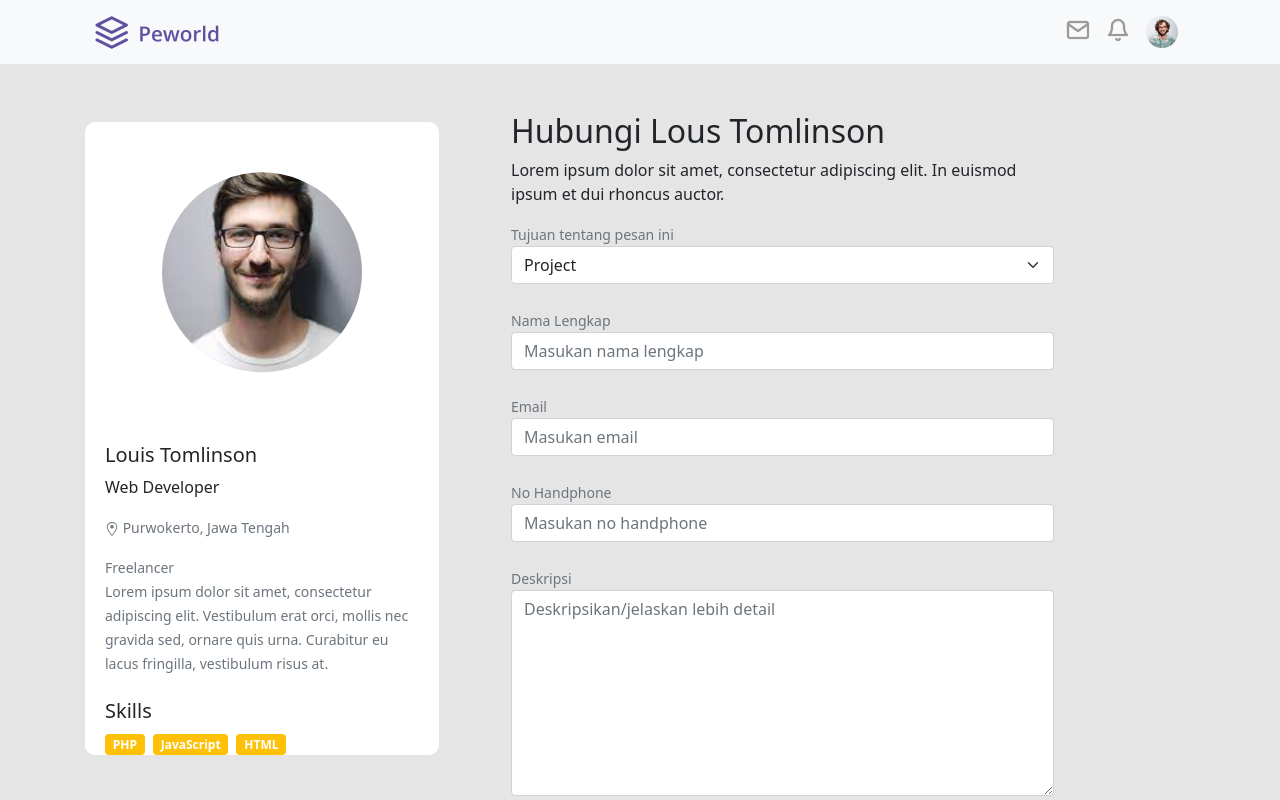
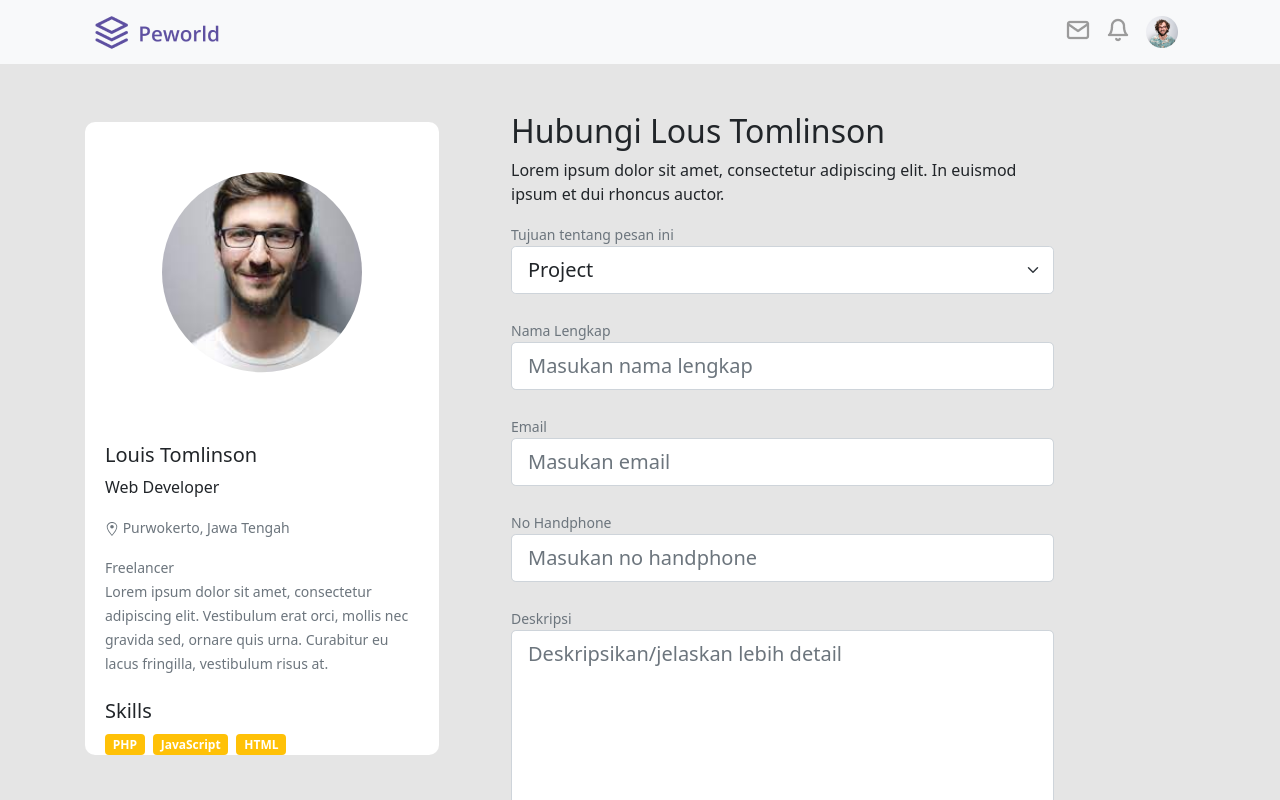
Before and after one commit to ilhamyusuf27/bypass-front-end, a React (Create React App) app: page /hire in a window 1280 px wide. Shown: the top 800 px of the page. Built offline with nearby package versions, Linux system fonts and the light colour scheme.

Commit message:
[ADD] Page Hire

```diff
--- a/src/Pages/Hire/Hire.js
+++ b/src/Pages/Hire/Hire.js
@@ -50,7 +50,7 @@ function Hire() {
 						<Form>
 							<Form.Group className="mb-4" controlId="formBasicEmail">
 								<Form.Text className="text-muted">Tujuan tentang pesan ini</Form.Text>
-								<Form.Select aria-label="Default select example">
+								<Form.Select aria-label="Default select example" size="lg">
 									<option>Project</option>
 									<option value="1">One</option>
 									<option value="2">Two</option>
@@ -60,22 +60,22 @@ function Hire() {
 
 							<Form.Group className="mb-4" controlId="fullname">
 								<Form.Text className="text-muted">Nama Lengkap</Form.Text>
-								<Form.Control type="text" placeholder="Masukan nama lengkap" />
+								<Form.Control type="text" placeholder="Masukan nama lengkap" size="lg" />
 							</Form.Group>
 
 							<Form.Group className="mb-4" controlId="email">
 								<Form.Text className="text-muted">Email</Form.Text>
-								<Form.Control type="email" placeholder="Masukan email" />
+								<Form.Control type="email" placeholder="Masukan email" size="lg" />
 							</Form.Group>
 
 							<Form.Group className="mb-4" controlId="phone-number">
 								<Form.Text className="text-muted">No Handphone</Form.Text>
-								<Form.Control type="email" placeholder="Masukan no handphone" />
+								<Form.Control type="email" placeholder="Masukan no handphone" size="lg" />
 							</Form.Group>
 
 							<Form.Group className="mb-5" controlId="exampleForm.ControlTextarea1">
 								<Form.Text className="text-muted">Deskripsi</Form.Text>
-								<Form.Control as="textarea" rows={8} placeholder="Deskripsikan/jelaskan lebih detail " />
+								<Form.Control as="textarea" rows={8} placeholder="Deskripsikan/jelaskan lebih detail" size="lg" />
 							</Form.Group>
 
 							<div className="d-grid gap-2">
```
